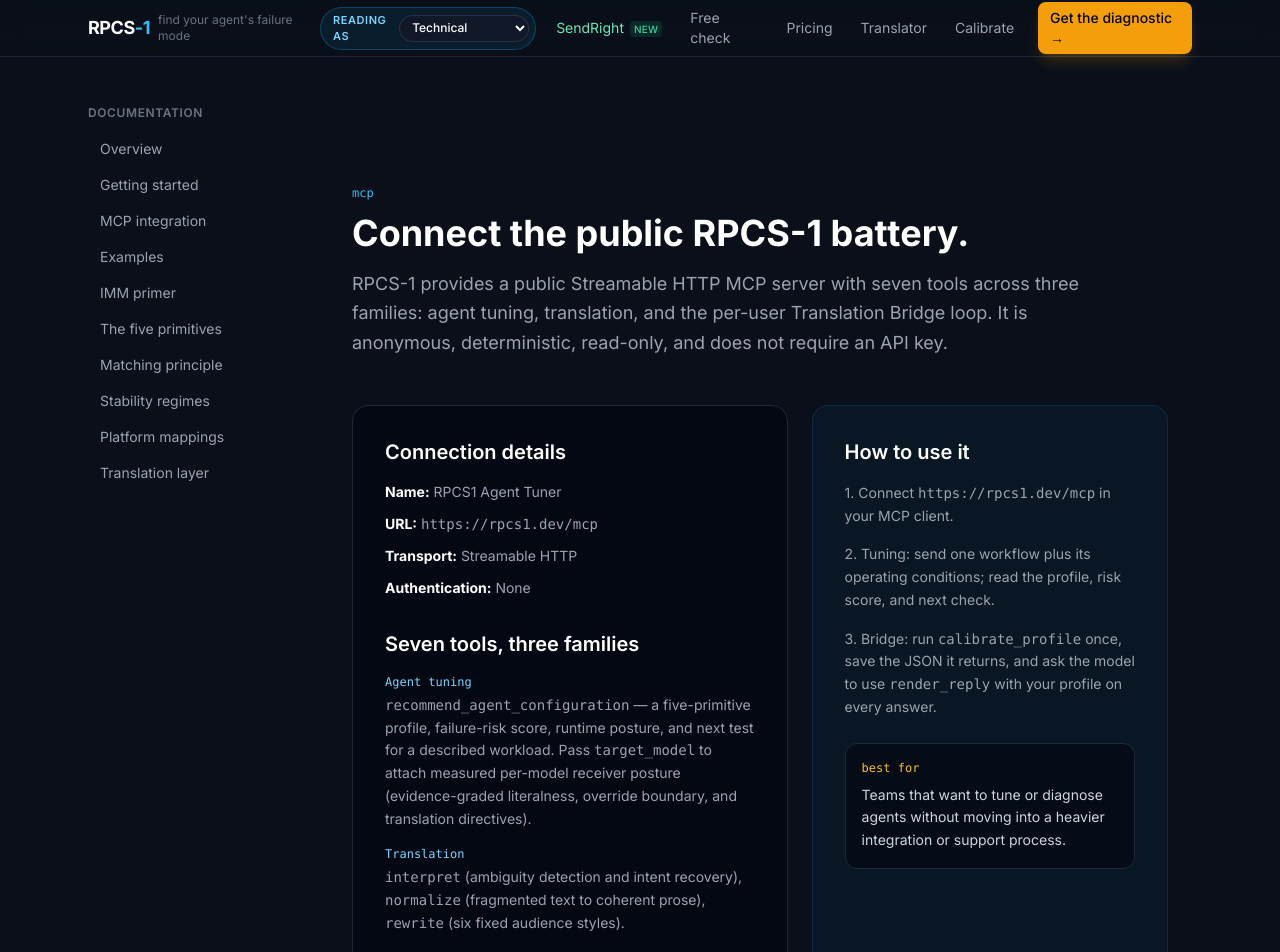
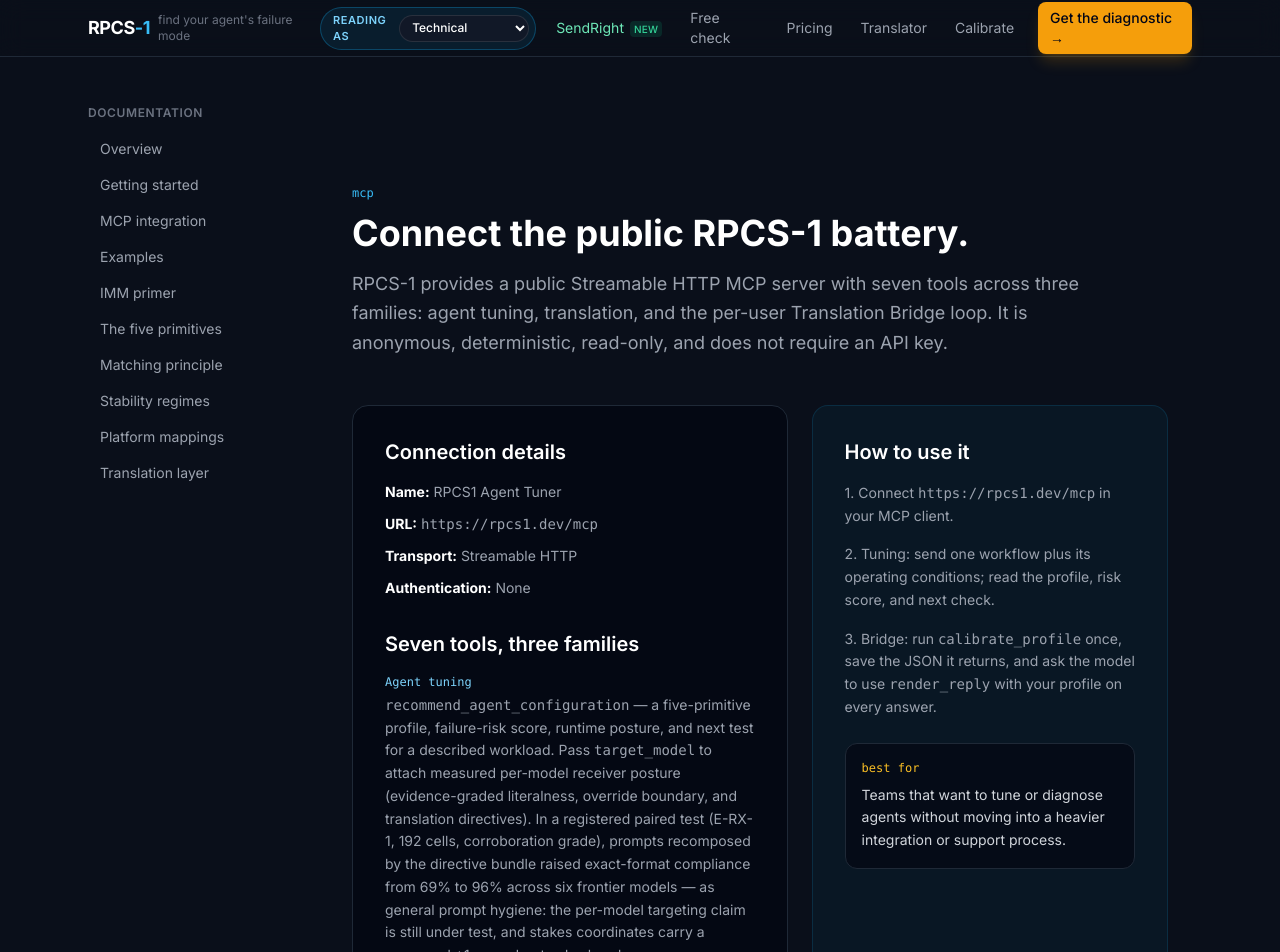
Before and after one commit to travisbergen2/rpcs1-sdk, a Next.js app in the folder packages/web/: page /docs/mcp in a window 1280 px wide. Shown: the top 952 px of the page. Built offline with nearby package versions, Linux system fonts and the light colour scheme.

Commit message:
docs copy: add E-RX-1 registered evidence with the hygiene qualifier (69%->96% compliance; per-model targeting claim still under test; SB band caveat)

```diff
--- a/packages/web/app/docs/mcp/page.tsx
+++ b/packages/web/app/docs/mcp/page.tsx
@@ -40,6 +40,11 @@
                 score, runtime posture, and next test for a described workload. Pass{' '}
                 <code>target_model</code> to attach measured per-model receiver posture
                 (evidence-graded literalness, override boundary, and translation directives).
+                In a registered paired test (E-RX-1, 192 cells, corroboration grade), prompts
+                recomposed by the directive bundle raised exact-format compliance from 69% to
+                96% across six frontier models — as general prompt hygiene: the per-model
+                targeting claim is still under test, and stakes coordinates carry a measured
+                ±1-rung day-to-day band.
               </p>
             </div>
             <div>
```
